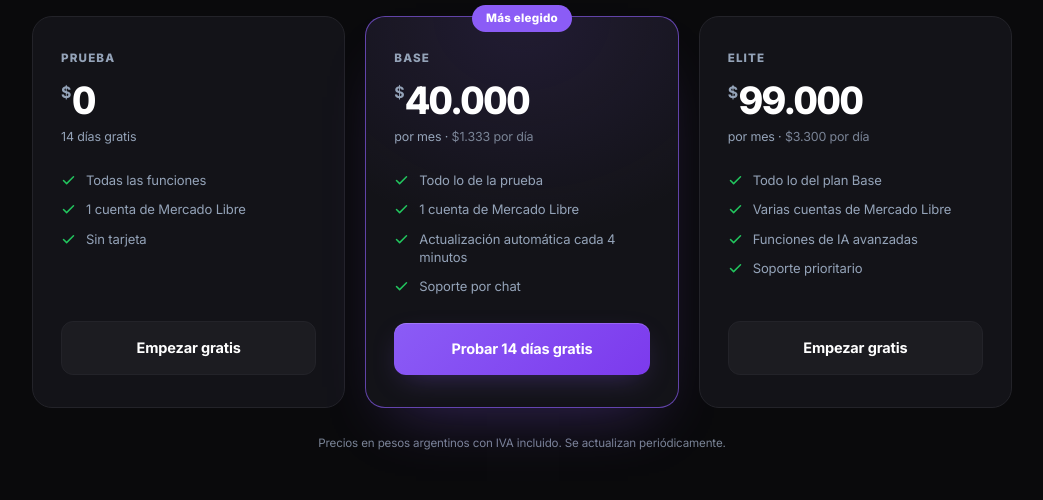
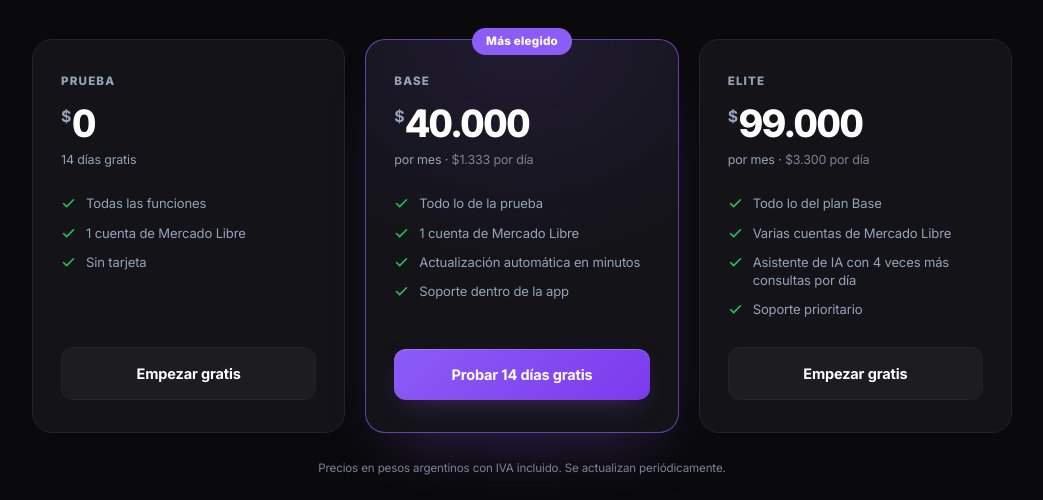
Before and after one commit to GestionCore/CoreCore, a Flask app: page / in a window 1280 px wide. Shown: the part 3400-3900 px from the top of the page, without its empty margins (118-1161 px from the left). Run offline with Flask 3, Linux system fonts and the light colour scheme; parts of the project's set-up code (start-up, migrations or seed data) failed here and were passed over; some libraries are stand-ins or nearby versions.

Commit message:
fix(textos): la landing y los planes dicen lo que el producto hace
- «Cada 4 minutos» ya no es cierto (hoy avisa Mercado Libre y hay una barredora cada 30): «en minutos».
- «Soporte por chat» → «Soporte dentro de la app»; Elite: el asistente de IA tiene un tope diario 4 veces mayor (30 vs 120), así que la promesa de IA para Elite es real; «analítica multi-cuenta» → «cambiás entre tus cuentas con un clic».
- El 99,7 % de coincidencia se aclara «en nuestras pruebas».

Co-Authored-By: Claude Sonnet 5.5 <noreply@anthropic.com>

```diff
--- a/templates/index.html
+++ b/templates/index.html
@@ -12,7 +12,7 @@
 <div class="page-header">
     <div>
         <h1 class="page-title"><svg class="icon page-title-icono" aria-hidden="true"><use href="#icon-package"/></svg>Stock</h1>
-        <div class="page-subtitle">Qué tenés, dónde está y qué hay que reponer — <strong>se actualiza solo cada 4 minutos</strong></div>
+        <div class="page-subtitle">Qué tenés, dónde está y qué hay que reponer — <strong>se actualiza solo, en minutos</strong></div>
     </div>
     <div class="flex-gap">
         <a href="/exportar_planilla_stock" class="btn btn-secondary"><svg class="icon" style="width:14px;height:14px;"><use href="#icon-download"/></svg> Exportar CSV</a>
--- a/templates/landing.html
+++ b/templates/landing.html
@@ -332,7 +332,7 @@
                 </div>
             </div>
             <div class="lp-flota lp-flota-2"><span class="lp-flota-icono"><svg><use href="#i-alerta"/></svg></span><div><b>2 publicaciones venden a pérdida</b><small>Con el precio de hoy pierden $1.840 por venta</small></div></div>
-            <div class="lp-flota lp-flota-1"><span class="lp-flota-icono"><svg><use href="#i-check"/></svg></span><div><b>99,7% de coincidencia</b><small>con lo que te depositó Mercado Pago</small></div></div>
+            <div class="lp-flota lp-flota-1"><span class="lp-flota-icono"><svg><use href="#i-check"/></svg></span><div><b>99,7% de coincidencia</b><small>con lo que depositó Mercado Pago en nuestras pruebas</small></div></div>
         </div>
     </div>
 </header>
@@ -340,7 +340,7 @@
 <!-- HECHOS -->
 <section class="lp-ancho" aria-label="Lo esencial">
     <div class="lp-hechos">
-        <div class="lp-hecho"><svg><use href="#i-refresh"/></svg><div><b>Se actualiza solo</b><span>Ventas, stock, reclamos y publicidad cada 4 minutos. No cargás nada a mano.</span></div></div>
+        <div class="lp-hecho"><svg><use href="#i-refresh"/></svg><div><b>Se actualiza solo</b><span>Mercado Libre nos avisa cuando algo cambia (una venta, un envío, una pregunta) y lo ves en minutos. No cargás nada a mano.</span></div></div>
         <div class="lp-hecho"><svg><use href="#i-balanza"/></svg><div><b>Cuadra con tu depósito</b><span>La ganancia se calcula con lo que Mercado Libre cobra de verdad en cada venta.</span></div></div>
         <div class="lp-hecho"><svg><use href="#i-lock"/></svg><div><b>Tu contraseña no pasa por acá</b><span>Entrás con el login oficial de Mercado Libre y desconectás cuando quieras.</span></div></div>
     </div>
@@ -485,8 +485,8 @@
                 <ul>
                     <li><svg><use href="#i-check"/></svg>Todo lo de la prueba</li>
                     <li><svg><use href="#i-check"/></svg>1 cuenta de Mercado Libre</li>
-                    <li><svg><use href="#i-check"/></svg>Actualización automática cada 4 minutos</li>
-                    <li><svg><use href="#i-check"/></svg>Soporte por chat</li>
+                    <li><svg><use href="#i-check"/></svg>Actualización automática en minutos</li>
+                    <li><svg><use href="#i-check"/></svg>Soporte dentro de la app</li>
                 </ul>
                 <a href="{{ url_for('conectar') }}" class="lp-btn lp-btn-primario">Probar 14 días gratis</a>
             </div>
@@ -497,7 +497,7 @@
                 <ul>
                     <li><svg><use href="#i-check"/></svg>Todo lo del plan Base</li>
                     <li><svg><use href="#i-check"/></svg>Varias cuentas de Mercado Libre</li>
-                    <li><svg><use href="#i-check"/></svg>Funciones de IA avanzadas</li>
+                    <li><svg><use href="#i-check"/></svg>Asistente de IA con 4 veces más consultas por día</li>
                     <li><svg><use href="#i-check"/></svg>Soporte prioritario</li>
                 </ul>
                 <a href="{{ url_for('conectar') }}" class="lp-btn lp-btn-sec">Empezar gratis</a>
--- a/templates/planes.html
+++ b/templates/planes.html
@@ -39,7 +39,7 @@
     <ul class="plan-features">
       <li>✓ Ganancia Real y análisis de costos</li>
       <li>✓ Gestión de stock y catálogo</li>
-      <li>✓ Sincronización automática cada 4 minutos</li>
+      <li>✓ Actualización automática en minutos</li>
       <li>✓ Análisis de tendencias y competencia</li>
       <li>✓ Pendientes y métricas de crecimiento</li>
       <li>✓ 1 cuenta de Mercado Libre</li>
@@ -70,8 +70,8 @@
     <ul class="plan-features">
       <li>✓ Todo lo del Plan Base</li>
       <li>✓ <strong>Múltiples cuentas de MeLi</strong></li>
-      <li>✓ Analítica avanzada multi-cuenta</li>
-      <li>✓ Coach IA de costos y logística</li>
+      <li>✓ Cambiás entre tus cuentas con un clic</li>
+      <li>✓ Asistente de IA con 4 veces más consultas por día</li>
       <li>✓ Soporte prioritario</li>
     </ul>
     {% if plan_actual == "elite" %}
```
Also changed, not shown: asistente.py (+15 -3 lines), tests/test_asistente.py (+32 -1 lines).
